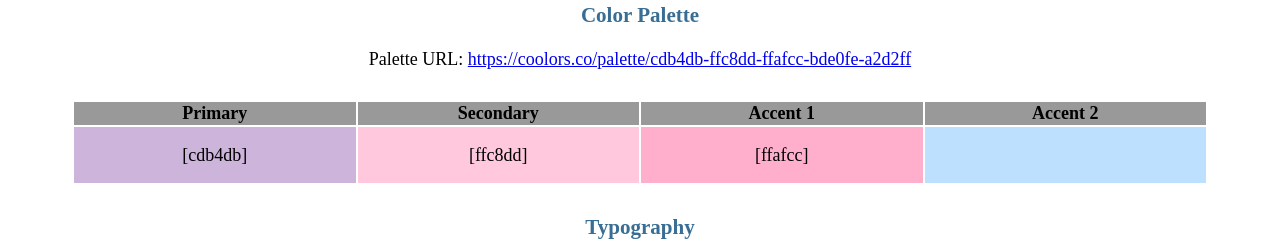
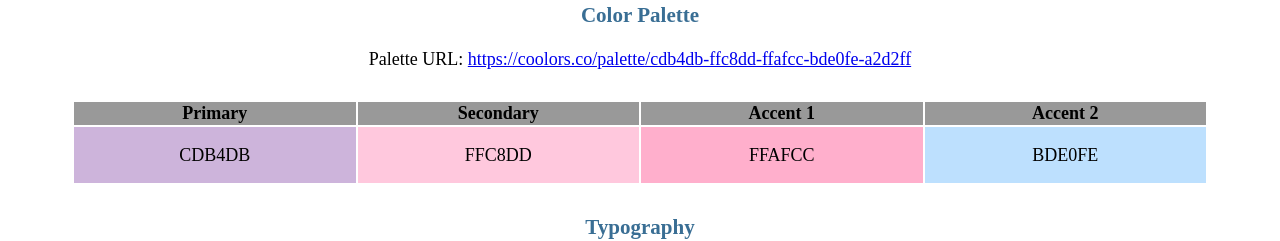
Before and after one commit to Channak092/wdd130, a plain HTML site: page home_garden/site-plan.html in a window 1280 px wide. Shown: the part 1540-1781 px from the top of the page. Drawn offline with Linux system fonts and the light colour scheme; a web font is replaced by a local one.

Commit message:
edited-css

```diff
--- a/home_garden/site-plan.html
+++ b/home_garden/site-plan.html
@@ -49,7 +49,7 @@
       <table class="colors">
         <tr><th>Primary</th><th>Secondary</th><th>Accent 1</th><th>Accent 2</th></tr>
         <!-- Replace the numbers in the boxes below with your hex color codes. Then switch to the site-plan.css file and change your colors there as well. -->
-        <tr><td class="primary">[cdb4db]</td><td class="secondary">[ffc8dd]</td><td class="accent1">[ffafcc]</td><td class="accent2"></td></tr>
+        <tr><td class="primary">CDB4DB</td><td class="secondary">FFC8DD</td><td class="accent1">FFAFCC</td><td class="accent2">BDE0FE</td></tr>
       </table>
 
       <!-- ------------------------Step 9------------------------------ -->
```
